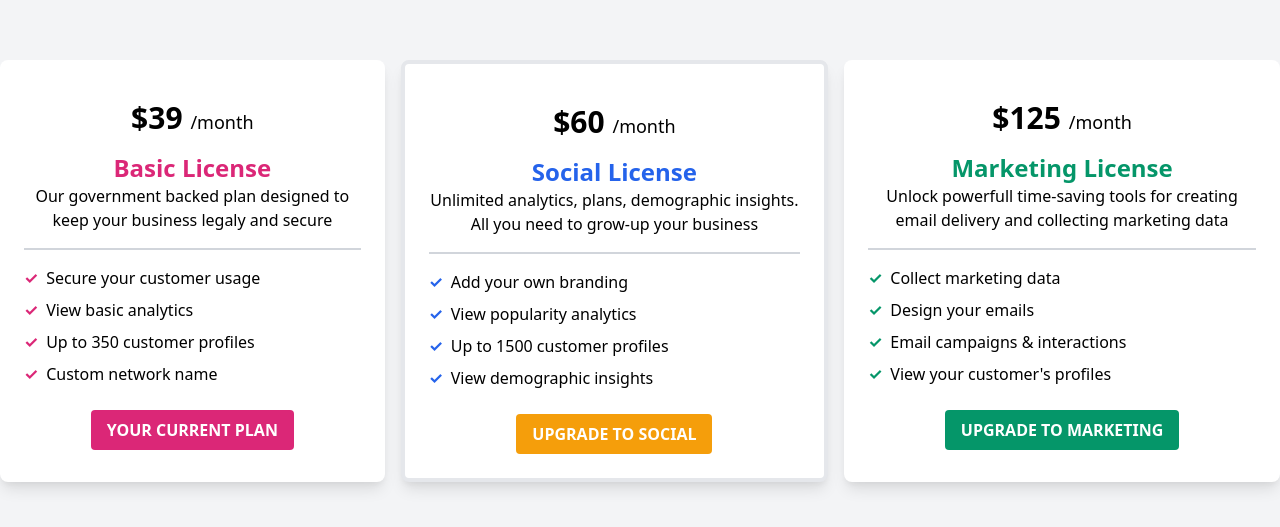
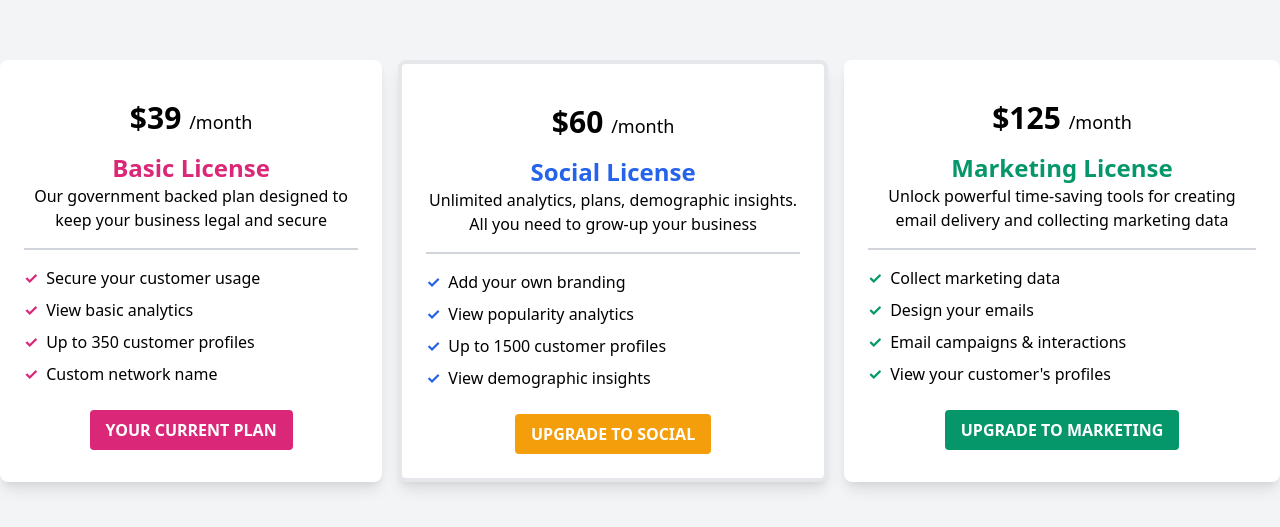
Before and after one commit to JuneKR/css-styling, a plain HTML site: page index.html in a window 1280 px wide. Shown: the part 129-656 px from the top of the page. Drawn offline with nearby package versions, Linux system fonts and the light colour scheme.

Commit message:
edit unknow word

```diff
--- a/index.html
+++ b/index.html
@@ -15,7 +15,7 @@
                 <span class="text-lg font-medium">/month</span>
             </p>
             <h2 class="text-2xl font-bold text-pink-600">Basic License</h2>
-            <p class="mb-4">Our government backed plan designed to keep your business legaly and secure</p>
+            <p class="mb-4">Our government backed plan designed to keep your business legal and secure</p>
             <!-- Horizontal Line -->
             <hr class="border-t-2 border-gray-300 my-4">
             <ul class="space-y-2 text-left">
@@ -76,7 +76,7 @@
                 <span class="text-lg font-medium">/month</span>
             </p>
             <h2 class="text-2xl font-bold text-green-600">Marketing License</h2>
-            <p class="mb-4">Unlock powerfull time-saving tools for creating email delivery and collecting marketing data</p>
+            <p class="mb-4">Unlock powerful time-saving tools for creating email delivery and collecting marketing data</p>
             <!-- Horizontal Line -->
             <hr class="border-t-2 border-gray-300 my-4">
             <ul class="space-y-2 text-left">
```
